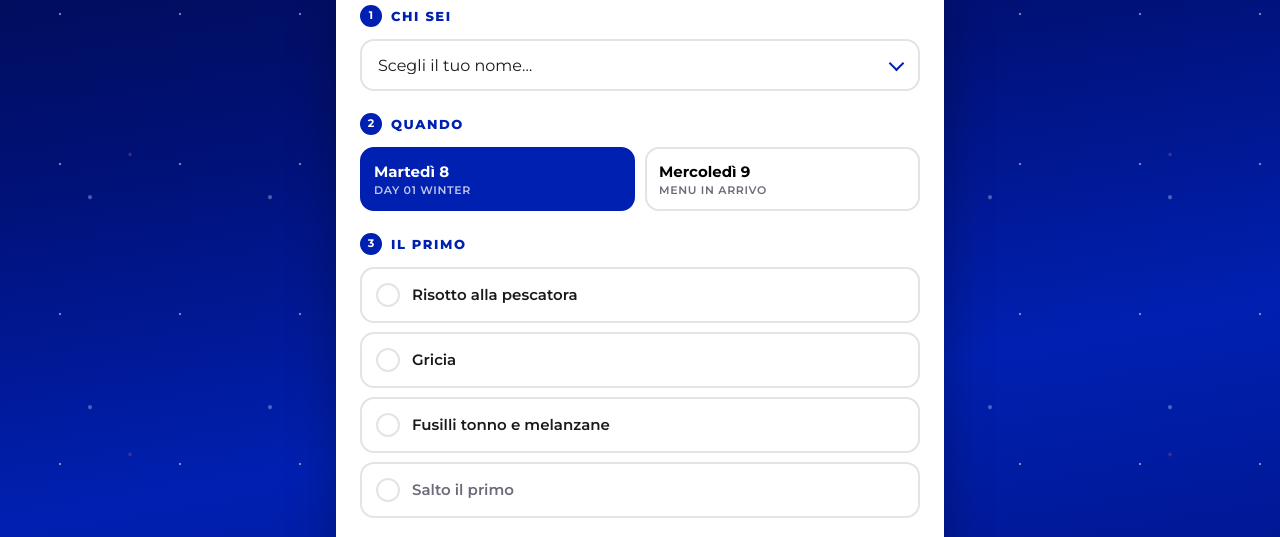
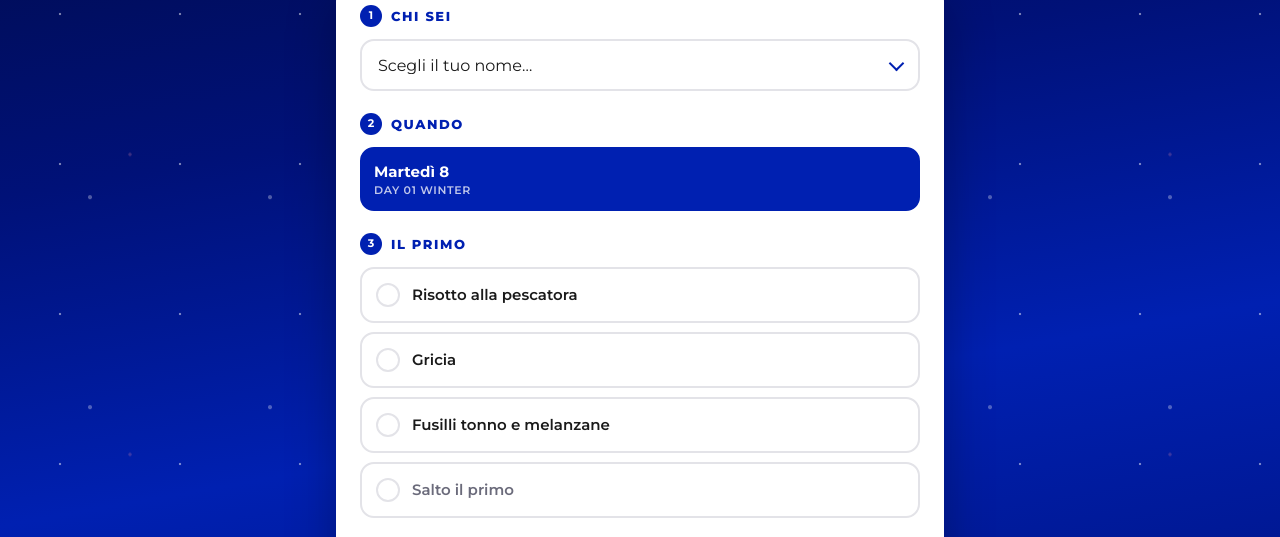
Before and after one commit to 11-11studio/menu-set-tally-winter, a plain HTML site: page index.html in a window 1280 px wide. Shown: the part 192-729 px from the top of the page. Drawn offline with Linux system fonts and the light colour scheme.

Commit message:
Solo martedì 8: tolto mercoledì 9

```diff
--- a/index.html
+++ b/index.html
@@ -101,7 +101,7 @@ textarea{min-height:88px;resize:vertical;line-height:1.4}
 #altroNome{margin-top:10px}
 
 /* ---- tab giorni ---- */
-.giorni{display:grid;grid-template-columns:1fr 1fr;gap:10px}
+.giorni{display:grid;grid-template-columns:repeat(auto-fit,minmax(140px,1fr));gap:10px}
 .giorno{
   min-height:64px;display:flex;flex-direction:column;justify-content:center;gap:2px;
   padding:10px 12px;border:2px solid var(--bordo);border-radius:14px;background:#fff;
@@ -364,14 +364,6 @@ const CONFIG = {
         "Broccoli",
         "Patate"
       ]
-    },
-    {
-      id: "2026-09-09",
-      label: "Mercoledì 9 · DAY 02 Christmas",
-      aperto: false,          // menu in arrivo dalla trattoria
-      primi: [],
-      secondi: [],
-      contorni: []
     }
   ],
 
```
